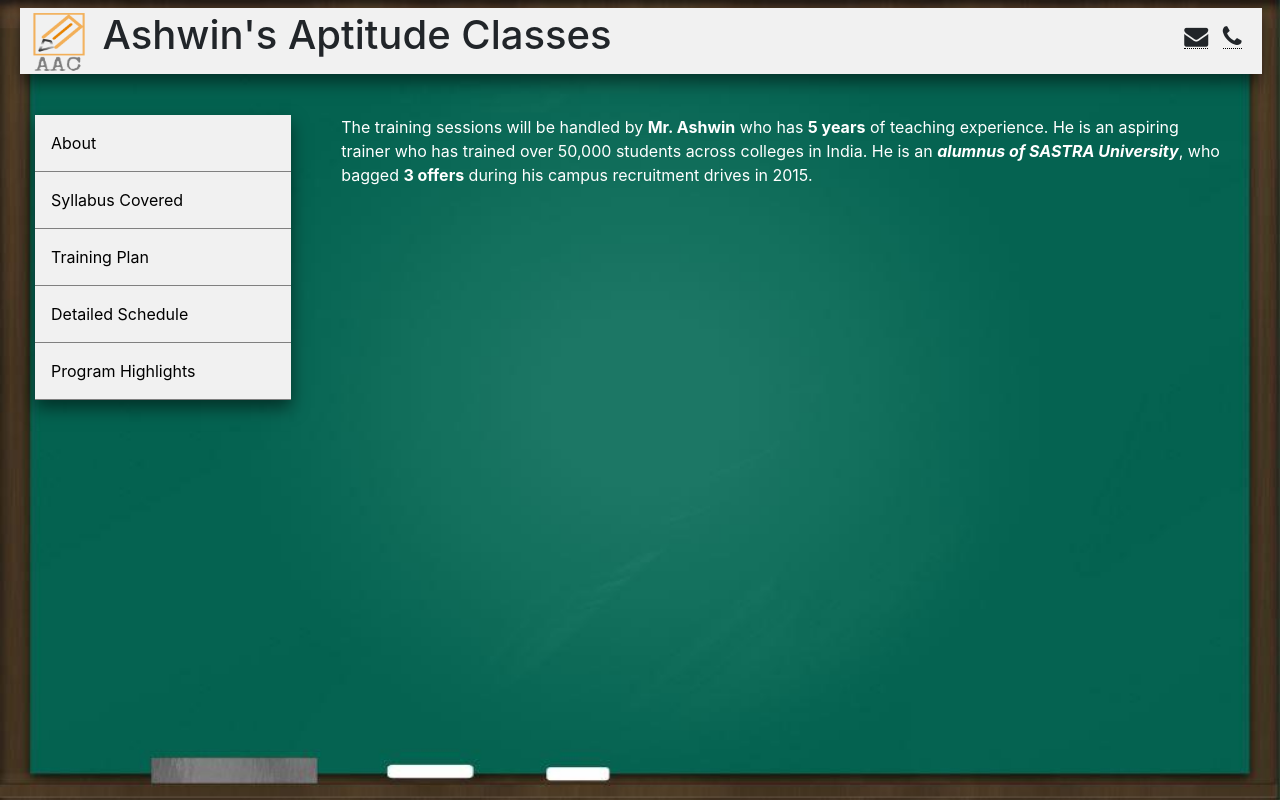
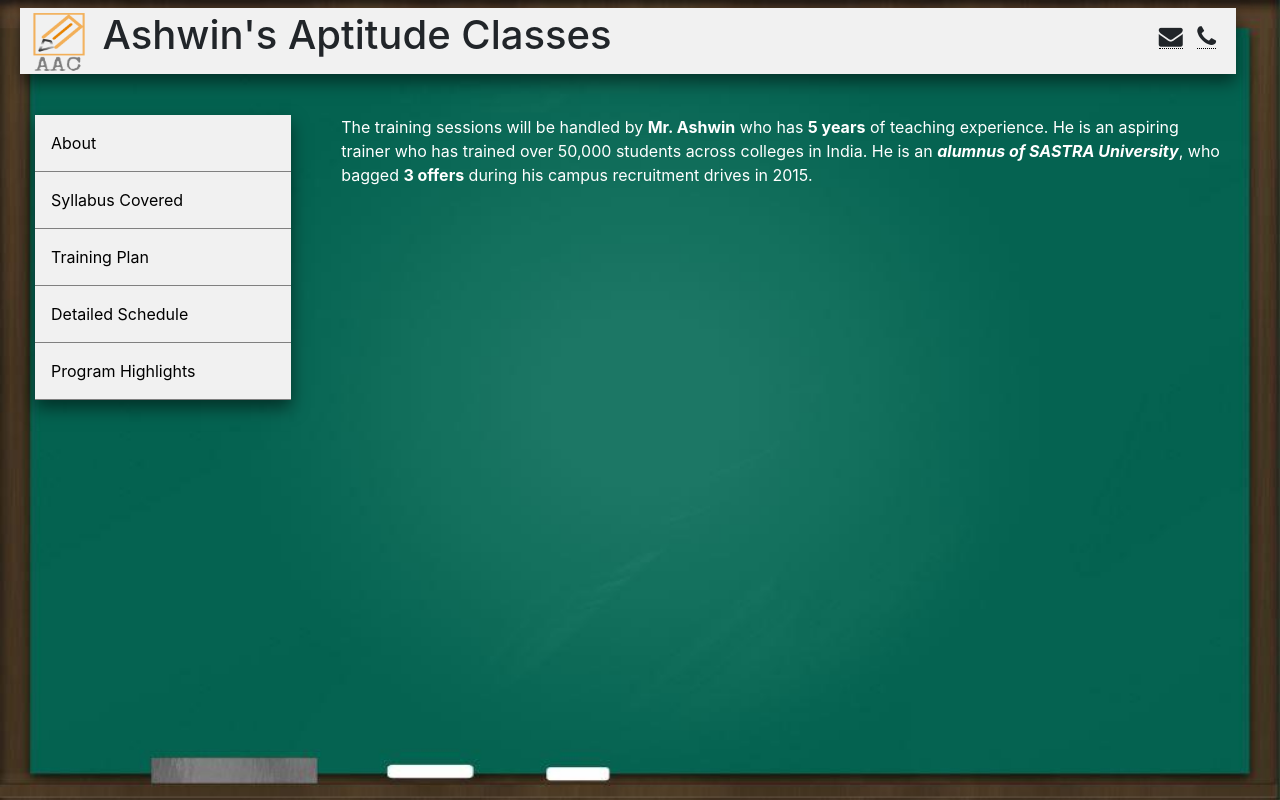
Before and after one commit to lakshmiprathap/lprathap.github.io, a plain HTML site: page index.html in a window 1280 px wide. Drawn offline with nearby package versions, Linux system fonts and the light colour scheme.

Commit message:
few changes

```diff
--- a/index.html
+++ b/index.html
@@ -60,7 +60,7 @@
         background-color: #f1f1f1;
         position: fixed;
         top: 8px;
-        width: 97%;
+        width: 95%;
     }
     .col-md-9 {
 
@@ -307,9 +307,7 @@
   </table>
         </div>
                 <div id = "id03"; style = "height: 100vh">
-
                     <h3 style= "text-align: center;color:azure">Detailed Schedule</h3>
-
                  <table class = "table table-bordered">
                      <tr>
                      <td colspan="2" style = "text-align: center">
```
